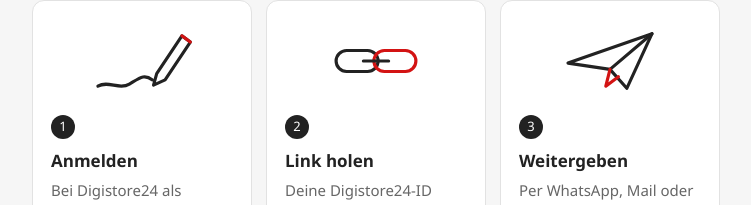
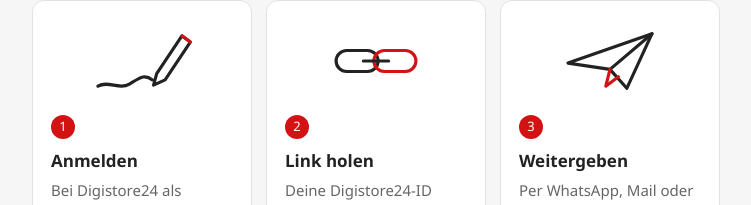
Before and after one commit to top-effektiv/knips-updates, a plain HTML site: page partner.html in a window 1280 px wide. Shown: the part 355-560 px from the top of the page, without its empty margins (264-1015 px from the left). Drawn offline with Linux system fonts and the light colour scheme.

Commit message:
Partner-Seite: Schritt-Nummern 1 2 3 rot
Co-Authored-By: Claude Opus 5.5 <noreply@anthropic.com>

```diff
--- a/partner.html
+++ b/partner.html
@@ -22,7 +22,7 @@
   .schritt svg { display: block; width: 100%; height: 84px; margin: 0 0 10px; }
   .schritt .strich { fill: none; stroke: var(--text); stroke-width: 3; stroke-linecap: round; stroke-linejoin: round; }
   .schritt .akzent { fill: none; stroke: var(--rot); stroke-width: 3; stroke-linecap: round; stroke-linejoin: round; }
-  .schritt .nr { width: 24px; height: 24px; font-size: 13px; display: inline-flex; align-items: center; justify-content: center; }
+  .schritt .nr { width: 24px; height: 24px; font-size: 13px; display: inline-flex; align-items: center; justify-content: center; background: var(--rot); color: #fff; }
   .schritt h3 { font-size: 17px; margin: 8px 0 4px; }
   .schritt p { margin: 0; color: var(--leise); font-size: 15px; }
   .haken { list-style: none; margin: 0; padding: 0; }
```
